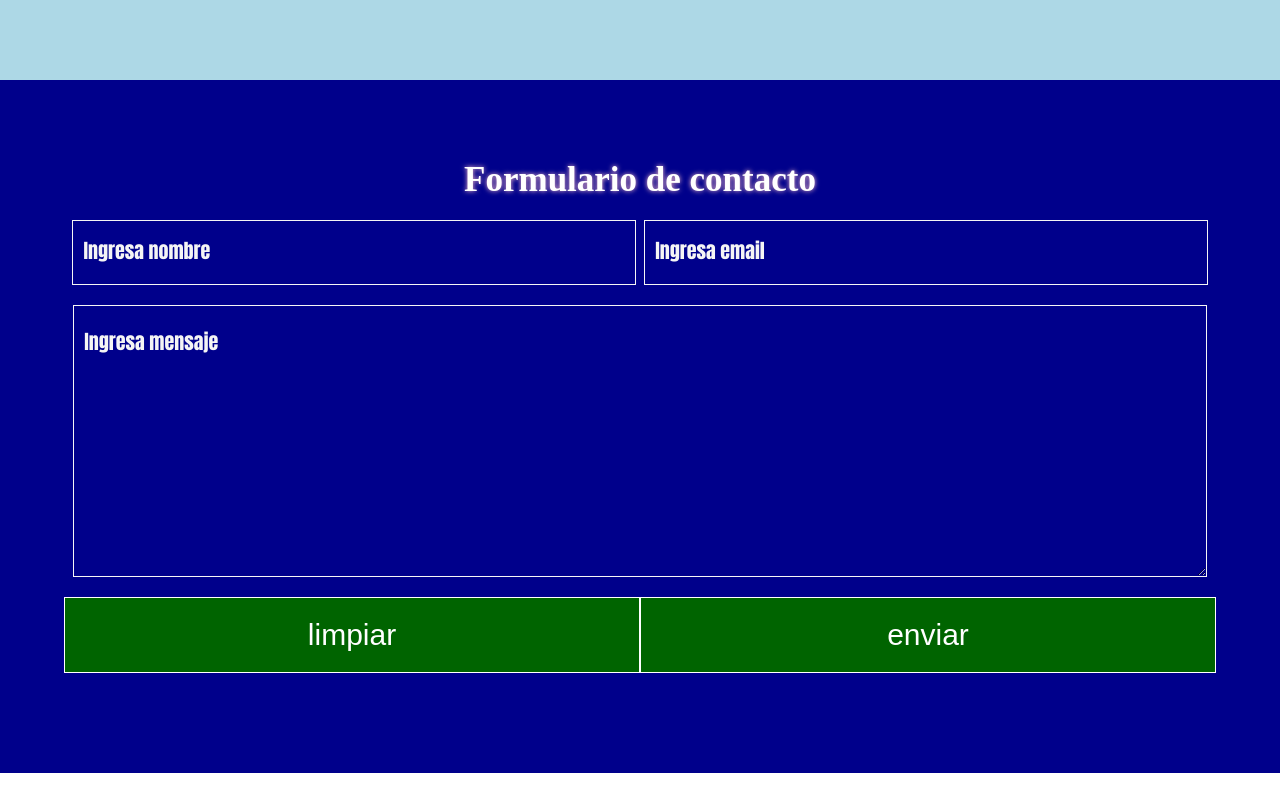
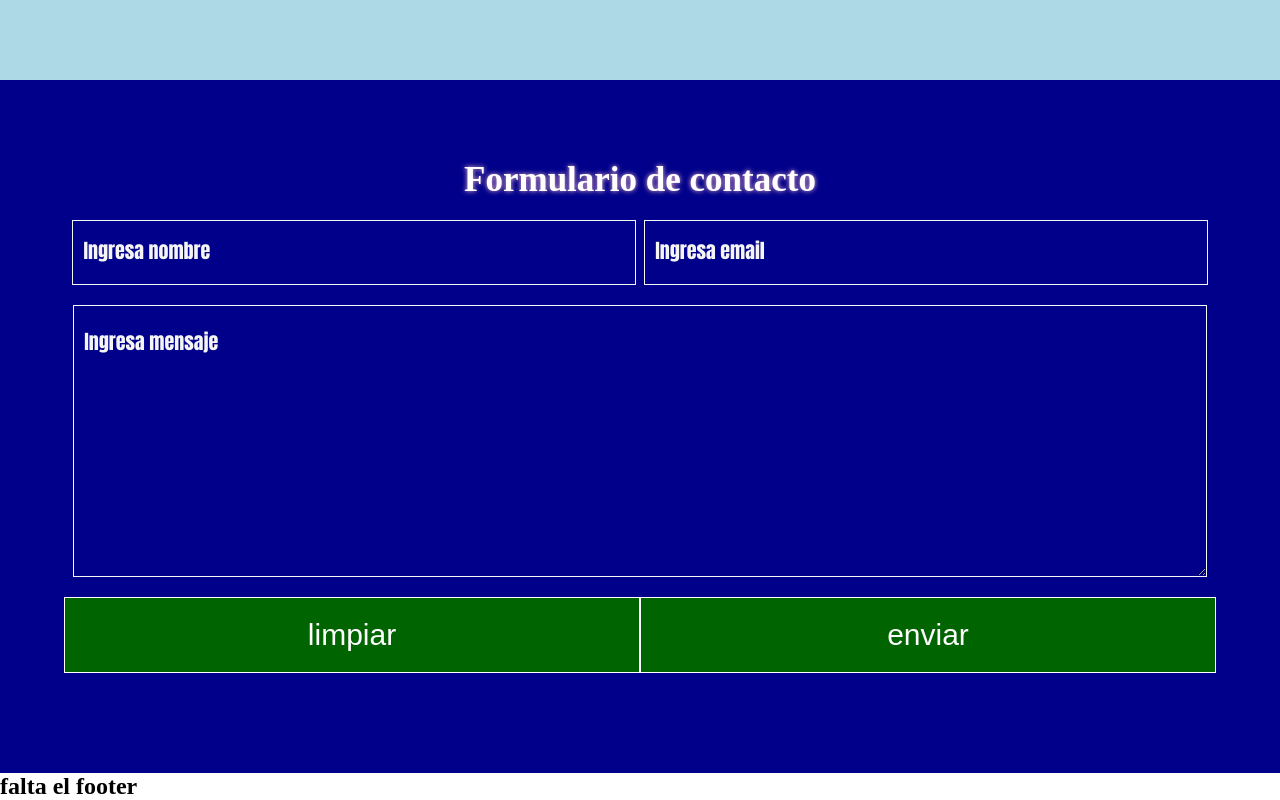
Before and after one commit to sebas1231232/clase-11-04, a plain HTML site: page index.html in a window 1280 px wide. Shown: the part 2025-2825 px from the top of the page. Before the commit the page ends 2798 px from the top, so only its background shows below. Drawn offline with nearby package versions, Linux system fonts and the light colour scheme.

Commit message:
footerxd

```diff
--- a/index.html
+++ b/index.html
@@ -104,8 +104,7 @@
         </div>
     </section>
     <footer>
-        <!-- crear footer, con sus datos personales: nombre, fono, mail, dirección
-            añadir un icono al lado de cada dato -->
+        <h2>falta el footer</h2>
     </footer>
 </body>
 
```
